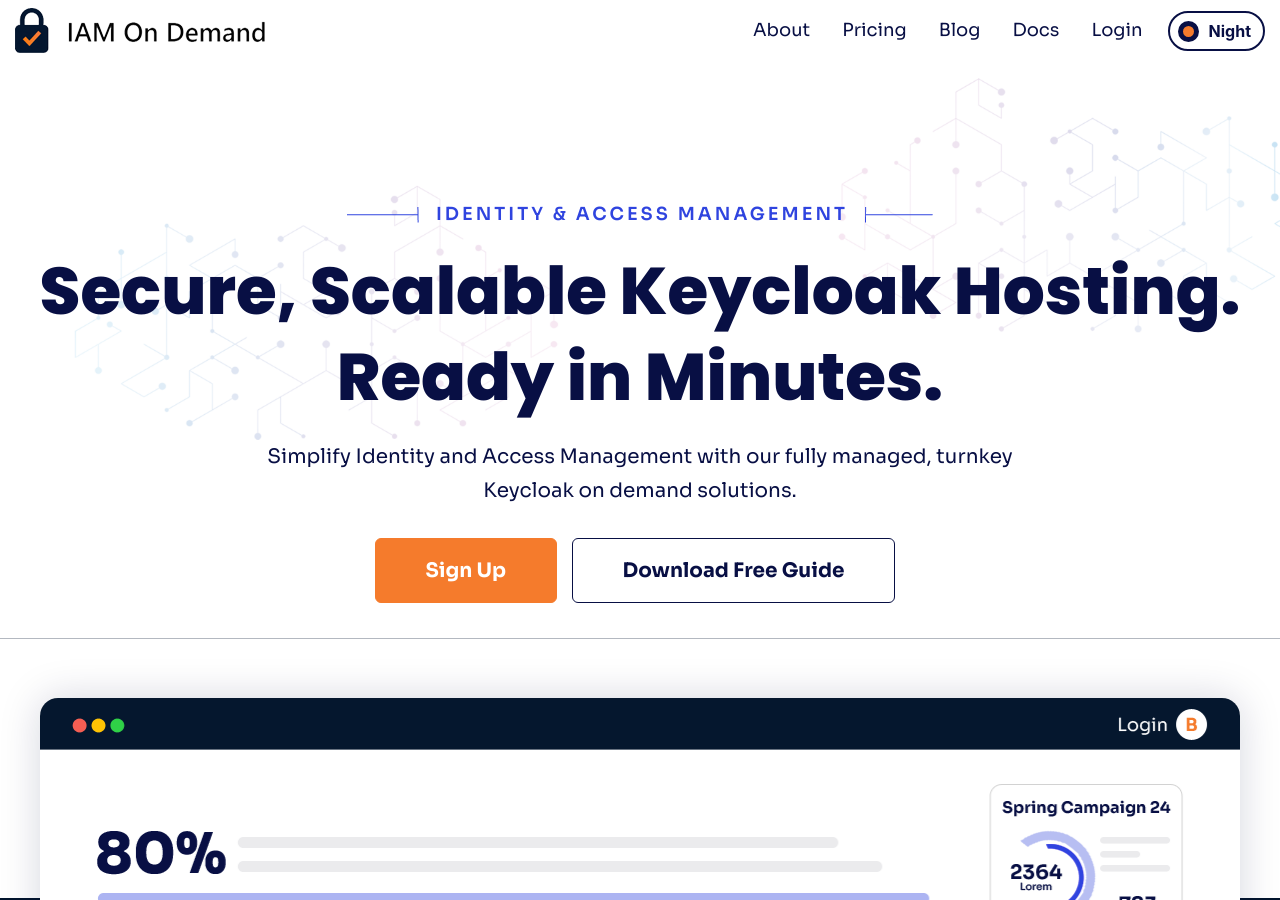
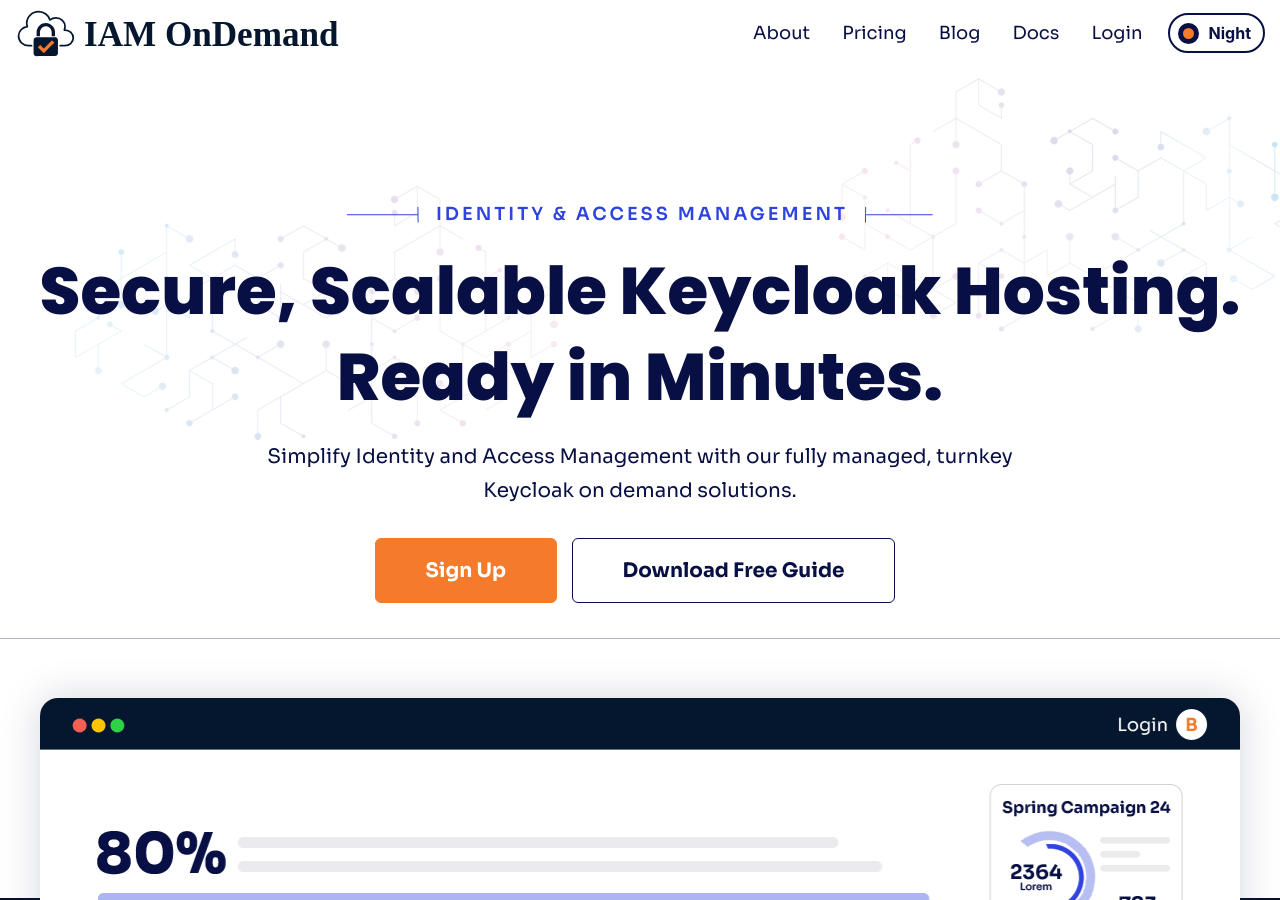
Before and after one commit to prof-trial-and-error/IAMOnDemand, a Jekyll site: the page built from index.html, in a window 1280 px wide and 900 px high. Built offline with Jekyll 4.4.1, drawn with Linux system fonts in a browser that asks for light colours.

Commit message:
new logo added

```diff
--- a/_includes/footer.html
+++ b/_includes/footer.html
@@ -13,10 +13,10 @@
                 </div>
                 <div class="col-md-4">
                     <div class="logo footerlogo">
-                        <a href="{{ '/' | relative_url }}"><img src="{{ '/assets/images/logo.png' | relative_url }}" alt="logo"></a>
+                        <a href="{{ '/' | relative_url }}"><img src="{{ '/assets/images/logo_light_opt.svg' | relative_url }}" alt="logo"></a>
                     </div>
                     <div class="darklogo footerlogo">
-                        <a href="{{ '/' | relative_url }}"><img src="{{ '/assets/images/whiltlogo.png' | relative_url }}" alt="logo"></a>
+                        <a href="{{ '/' | relative_url }}"><img src="{{ '/assets/images/logo_dark_opt.svg' | relative_url }}" alt="logo"></a>
                     </div>
                 </div>
                 <div class="col-md-4">
--- a/_includes/header.html
+++ b/_includes/header.html
@@ -1,10 +1,10 @@
 <header class="header" id="header">
     <nav class="navbar container">
         <div class="logo">
-            <a href="{{ '/' | relative_url }}"><img src="{{ '/assets/images/logo.png' | relative_url }}" alt="logo"></a>
+            <a href="{{ '/' | relative_url }}"><img src="{{ '/assets/images/logo_light_opt.svg' | relative_url }}" alt="logo"></a>
         </div>
         <div class="darklogo">
-            <a href="{{ '/' | relative_url }}"><img src="{{ '/assets/images/whiltlogo.png' | relative_url }}" alt="logo"></a>
+            <a href="{{ '/' | relative_url }}"><img src="{{ '/assets/images/logo_dark_opt.svg' | relative_url }}" alt="logo"></a>
         </div>
         <div class="menu" id="menu">
             <ul class="menu-inner">
```
Also changed, not shown: assets/images/logo.png (deleted), assets/images/logo_dark_opt.svg (added), assets/images/logo_light_opt.svg (added), assets/images/whiltlogo.png (deleted).
